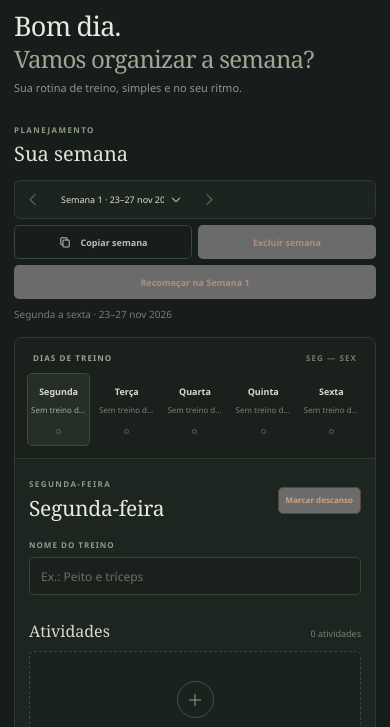
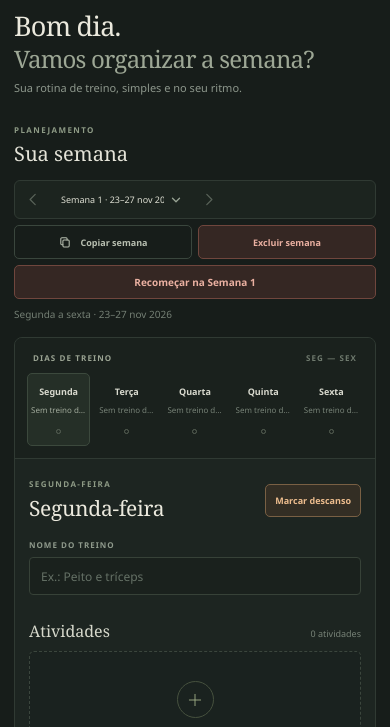
Before and after one commit to Kaio-sudo/Evolift, a plain HTML site: page index.html in a window 390 px wide. Shown: the part 107-834 px from the top of the page. Drawn offline with Linux system fonts and the light colour scheme.

Commit message:
repaginada nos botões

```diff
--- a/styles/style.css
+++ b/styles/style.css
@@ -527,30 +527,41 @@ svg {
 }
 
 .button-danger-quiet {
-    min-height: 30px;
-    padding: 0 8px;
-    color: #b58c7f;
-    font-size: 9px;
+    min-height: 34px;
+    padding: 0 11px;
+    border-color: #70463d;
+    background: #352723;
+    color: #eab0a1;
+    font-size: 10px;
+    font-weight: 650;
 }
 
 .button-danger-quiet:hover {
-    border-color: #63443c;
-    background: #302522;
-    color: var(--danger);
+    border-color: #a36556;
+    background: #49302a;
+    color: #ffd0c3;
 }
 
 .button-rest-quiet {
-    min-height: 30px;
-    padding: 0 9px;
-    border-color: #57483b;
-    color: #d0a17e;
-    font-size: 9px;
+    min-height: 34px;
+    padding: 0 11px;
+    border-color: #796044;
+    background: #332e24;
+    color: #edbd8e;
+    font-size: 10px;
+    font-weight: 650;
 }
 
 .button-rest-quiet:hover {
-    border-color: #80634a;
-    background: #302921;
-    color: #e6b38d;
+    border-color: #a48256;
+    background: #44392a;
+    color: #ffdbad;
+}
+
+.button-danger-quiet:focus-visible,
+.button-rest-quiet:focus-visible {
+    outline: 2px solid #d5a77e;
+    outline-offset: 2px;
 }
 
 .rest-state {
@@ -1452,9 +1463,9 @@ svg {
     }
 
     .workout-heading-actions .button {
-        min-height: 27px;
-        padding: 0 7px;
-        font-size: 8px;
+        min-height: 33px;
+        padding: 0 9px;
+        font-size: 9px;
     }
 
     .workout-heading h2 {
```
